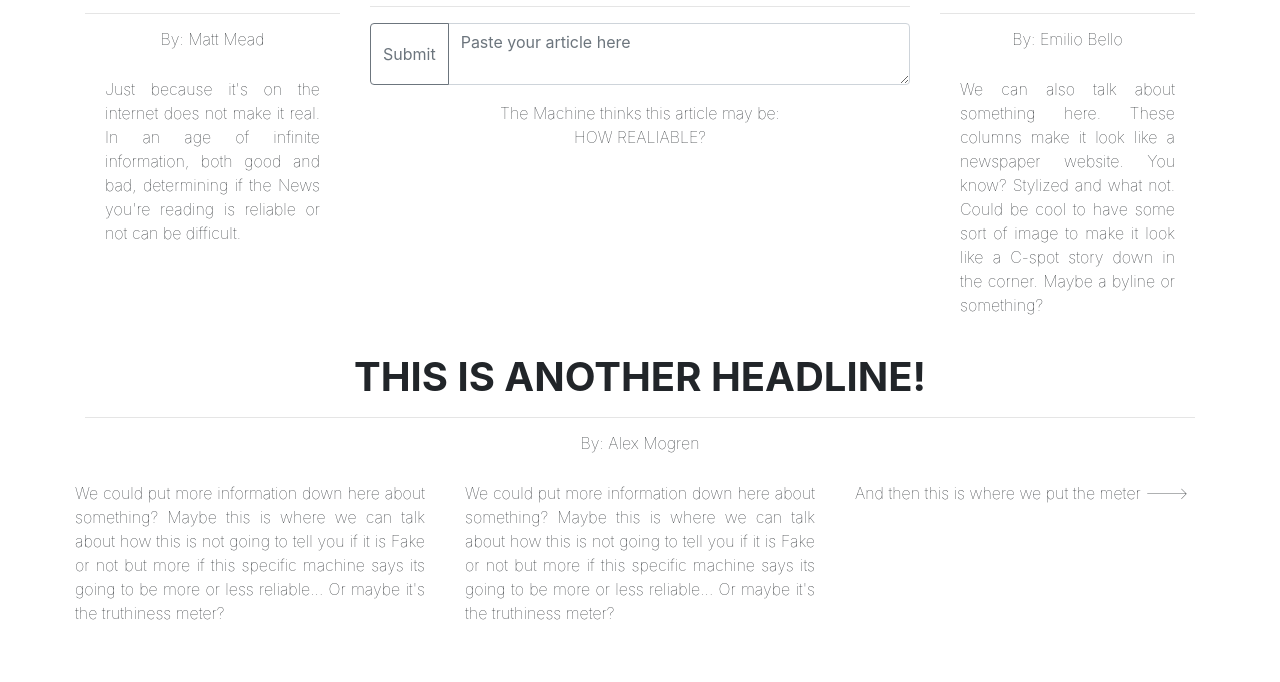
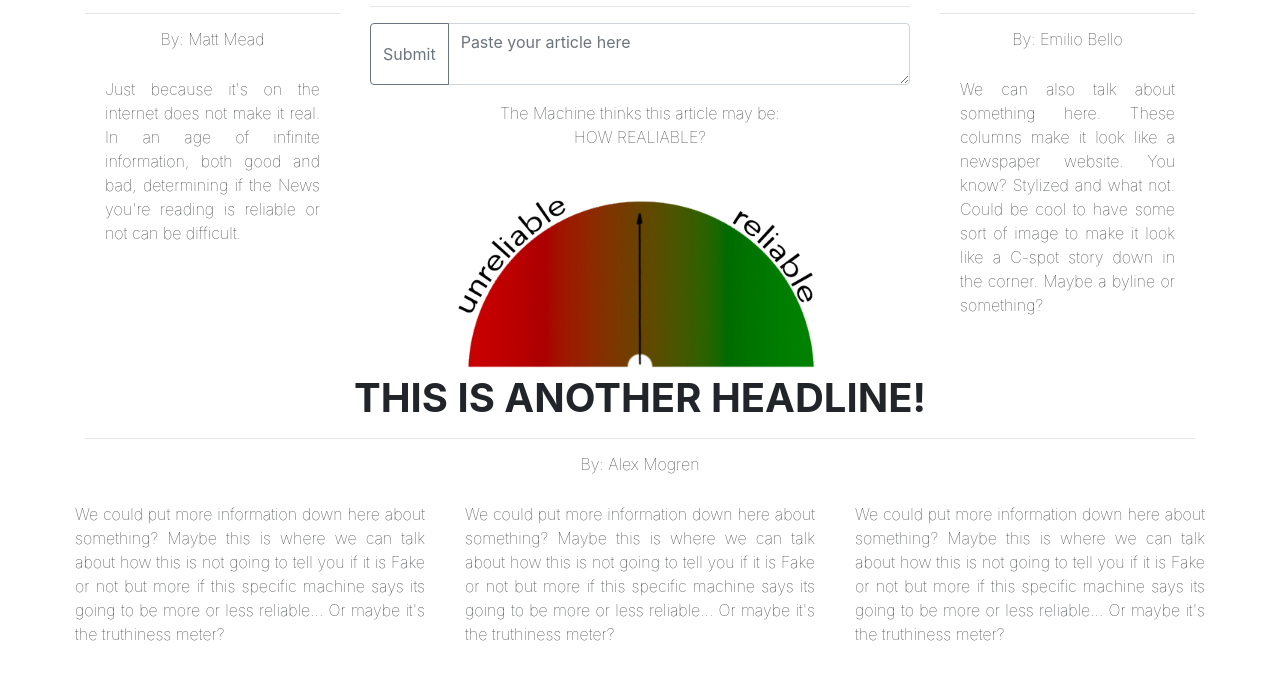
Before and after one commit to emilbello/newsish, a Flask app: page /index.html in a window 1280 px wide. Shown: the part 238-920 px from the top of the page. Before the commit the page ends 858 px from the top, so only its background shows below. Run offline with Flask 2, Linux system fonts and the light colour scheme; some libraries are stand-ins or nearby versions.

Commit message:
GIF meter working showing reliable/unreliable

```diff
--- a/static/js/get.js
+++ b/static/js/get.js
@@ -22,17 +22,29 @@ function runFind() {
     if (user_article === '0') {
 
         var howReliable = d3.select("#reliability")
-                    .append("h1")
+                    .append("h6")
                     .classed("centered", true)
-                    .html("FAKE");
+                    .html("RELIABLE");
+
+        var meterChange = d3.select("#meter")
+                    .attr('src', '../static/assets/reliable-meter.gif')
+    }
+
+    else if (user_article === '1') {
+        var howReliable = d3.select("#reliability")
+                    .append("h6")
+                    .classed("centered", true)
+                    .html("UNRELIABLE");
+
+        var meterChange = d3.select("#meter")
+                    .attr('src', '../static/assets/unreliable-meter.gif')
     }
 
     else {
         var howReliable = d3.select("#reliability")
-                    .append("h1")
-                    .classed("centered", true)
-                    .html("REAL");
+        .append("h1")
+        .classed("centered", true)
+        .html("NA");
     }
 
-    // var newArticle = d3.select("")
 }
--- a/templates/index.html
+++ b/templates/index.html
@@ -50,6 +50,7 @@
               </div>
             <div class="centered">The Machine thinks this article may be:</div>
             <div class="centered" id="reliability">HOW REALIABLE?</div>
+            <div class="centered"><img class="centered-img" id="meter" src="../static/assets/meter-centered.png"></div>
         </div>
 
         <div class="col-3">
@@ -68,7 +69,7 @@
         <div class="row">
             <p class="col-4 header-row article">We could put more information down here about something? Maybe this is where we can talk about how this is not going to tell you if it is Fake or not but more if this specific machine says its going to be more or less reliable... Or maybe it's the truthiness meter?</p>
             <p class="col-4 header-row article">We could put more information down here about something? Maybe this is where we can talk about how this is not going to tell you if it is Fake or not but more if this specific machine says its going to be more or less reliable... Or maybe it's the truthiness meter?</p>
-            <p class="col-4 header-row article">And then this is where we put the meter ---></p>
+            <p class="col-4 header-row article">We could put more information down here about something? Maybe this is where we can talk about how this is not going to tell you if it is Fake or not but more if this specific machine says its going to be more or less reliable... Or maybe it's the truthiness meter?</p>
         </div>
     </div>
 </div>
```
Also changed, not shown: static/assets/meter-centered.png (added), static/assets/reliable-meter.gif (added), static/assets/unreliable-meter.gif (added).
